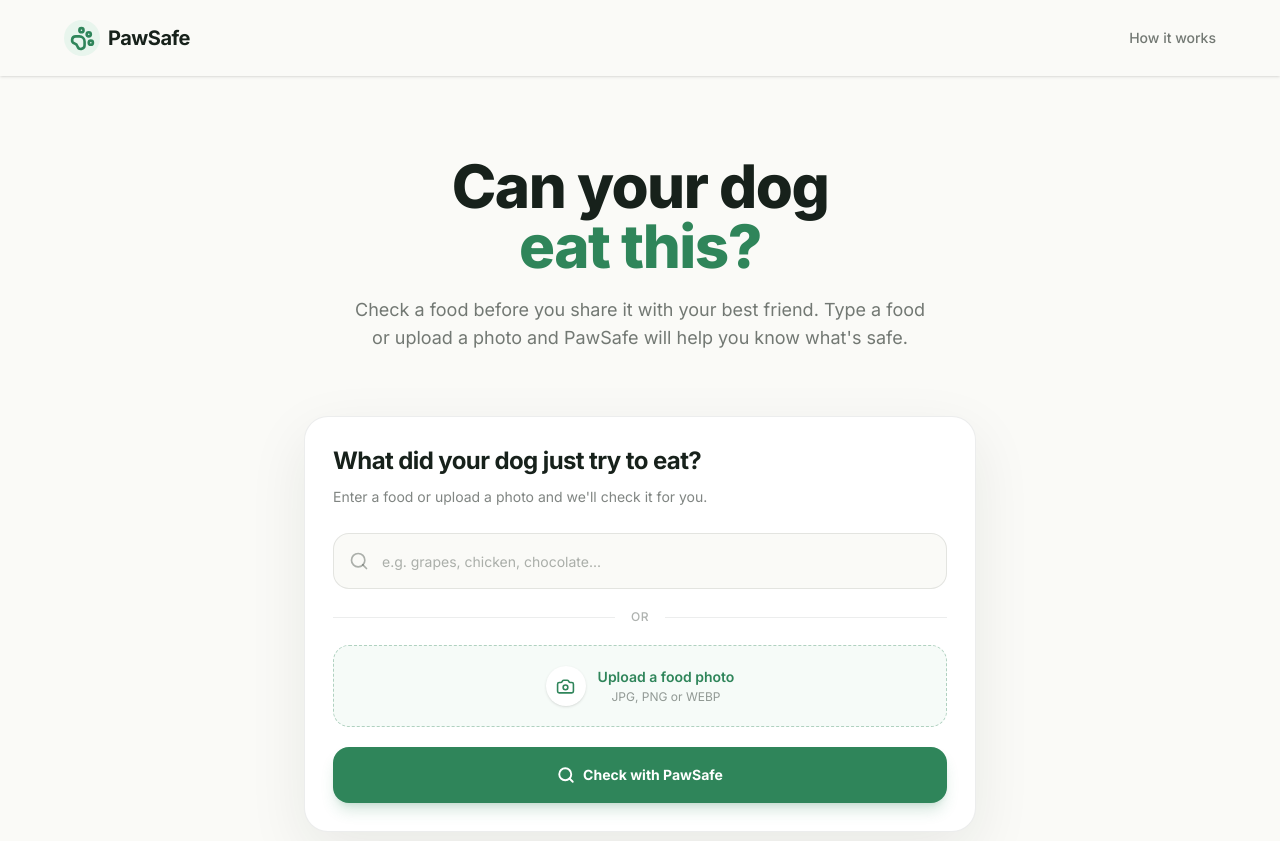
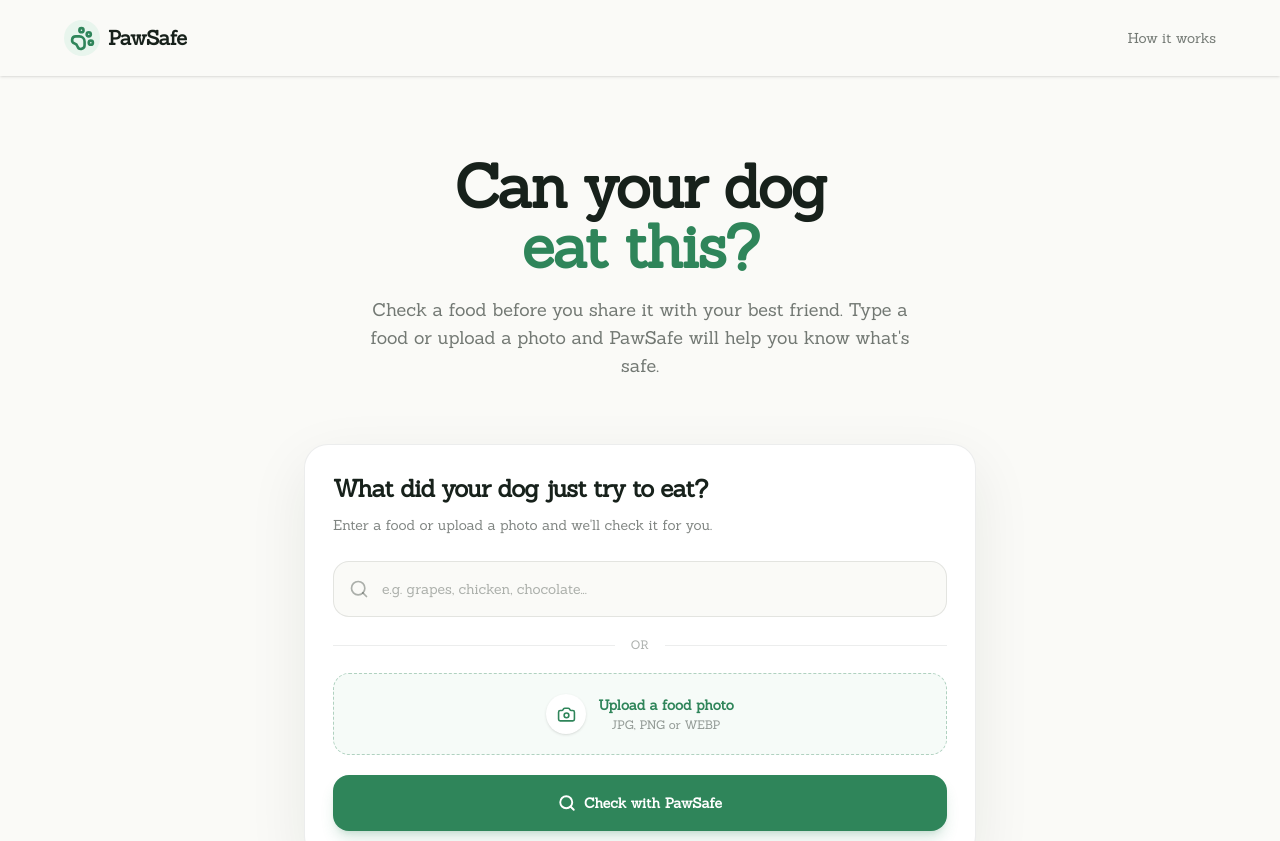
Before and after one commit to PaulEmmanuel8888/PawSafe, a React (Vite) app in the folder frontend/: page / in a window 1280 px wide. Shown: the top 841 px of the page. Built offline with nearby package versions, Linux system fonts and the light colour scheme.

Commit message:
Add better fontface and favicon

```diff
--- a/frontend/index.html
+++ b/frontend/index.html
@@ -2,11 +2,18 @@
 <html lang="en">
   <head>
     <meta charset="UTF-8" />
+    <link rel="PawSafe icon" href="./public/icon.png" type="image/x-icon" />
     <!-- Add icon (Don't forget) -->
     <link rel="preconnect" href="https://fonts.googleapis.com" />
     <link rel="preconnect" href="https://fonts.gstatic.com" crossorigin />
     <link
       href="https://fonts.googleapis.com/css2?family=Inter:ital,opsz,wght@0,14..32,100..900;1,14..32,100..900&display=swap"
+      rel="stylesheet"
+    />
+    <link rel="preconnect" href="https://fonts.googleapis.com" />
+    <link rel="preconnect" href="https://fonts.gstatic.com" crossorigin />
+    <link
+      href="https://fonts.googleapis.com/css2?family=Sanchez:ital@0;1&display=swap"
       rel="stylesheet"
     />
     <meta name="viewport" content="width=device-width, initial-scale=1.0" />
--- a/frontend/src/index.css
+++ b/frontend/src/index.css
@@ -1,6 +1,6 @@
 @import "tailwindcss";
 :root {
-  font-family: "Inter", "Times New Roman", Times, serif;
+  font-family: "Sanchez", "Inter", "Times New Roman", Times, serif;
   color: #17211b;
   background: #fafaf7;
 }
```
Also changed, not shown: frontend/public/icon.png (added), frontend/public/pawsafe_favicon.png (added).
